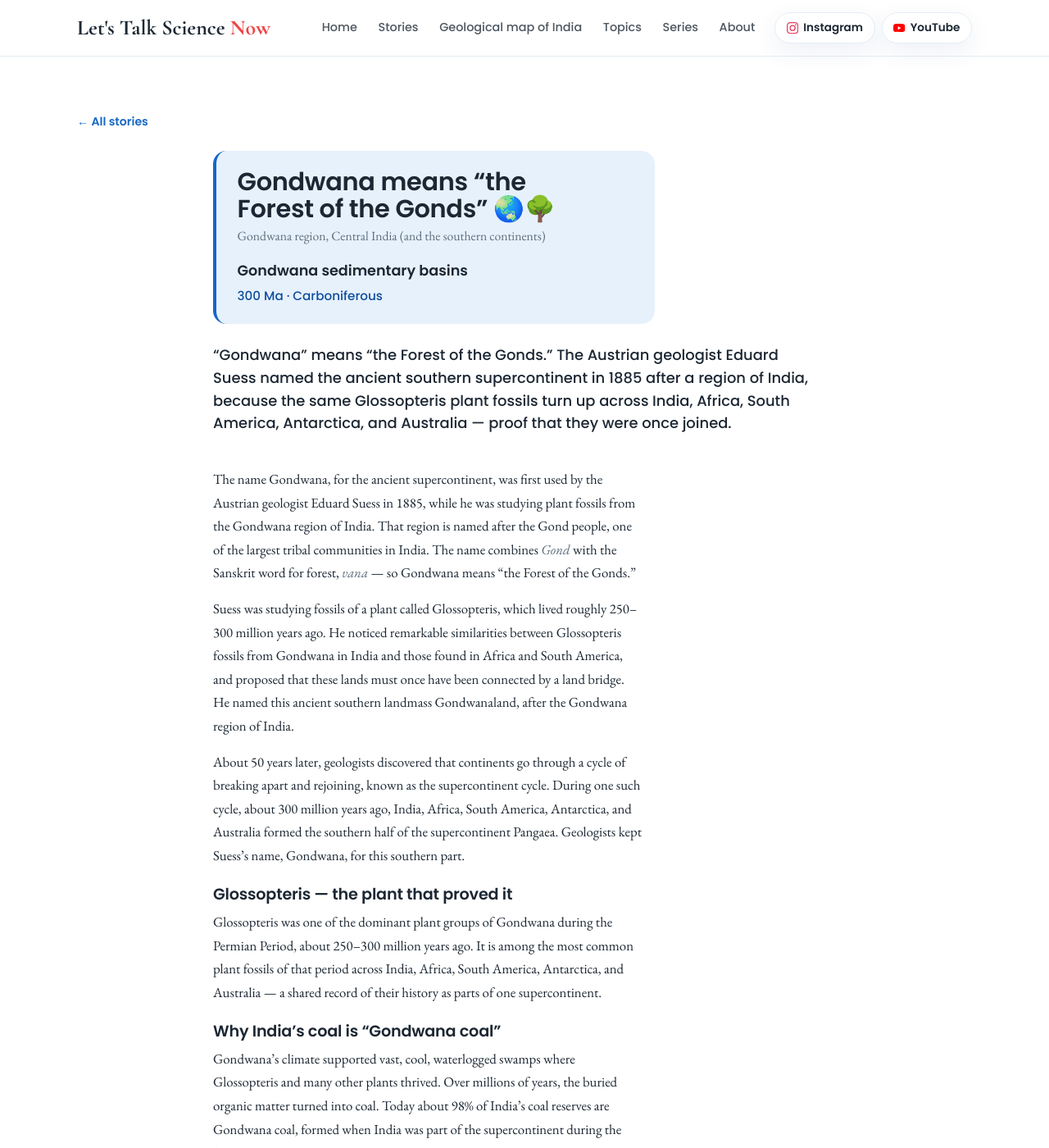
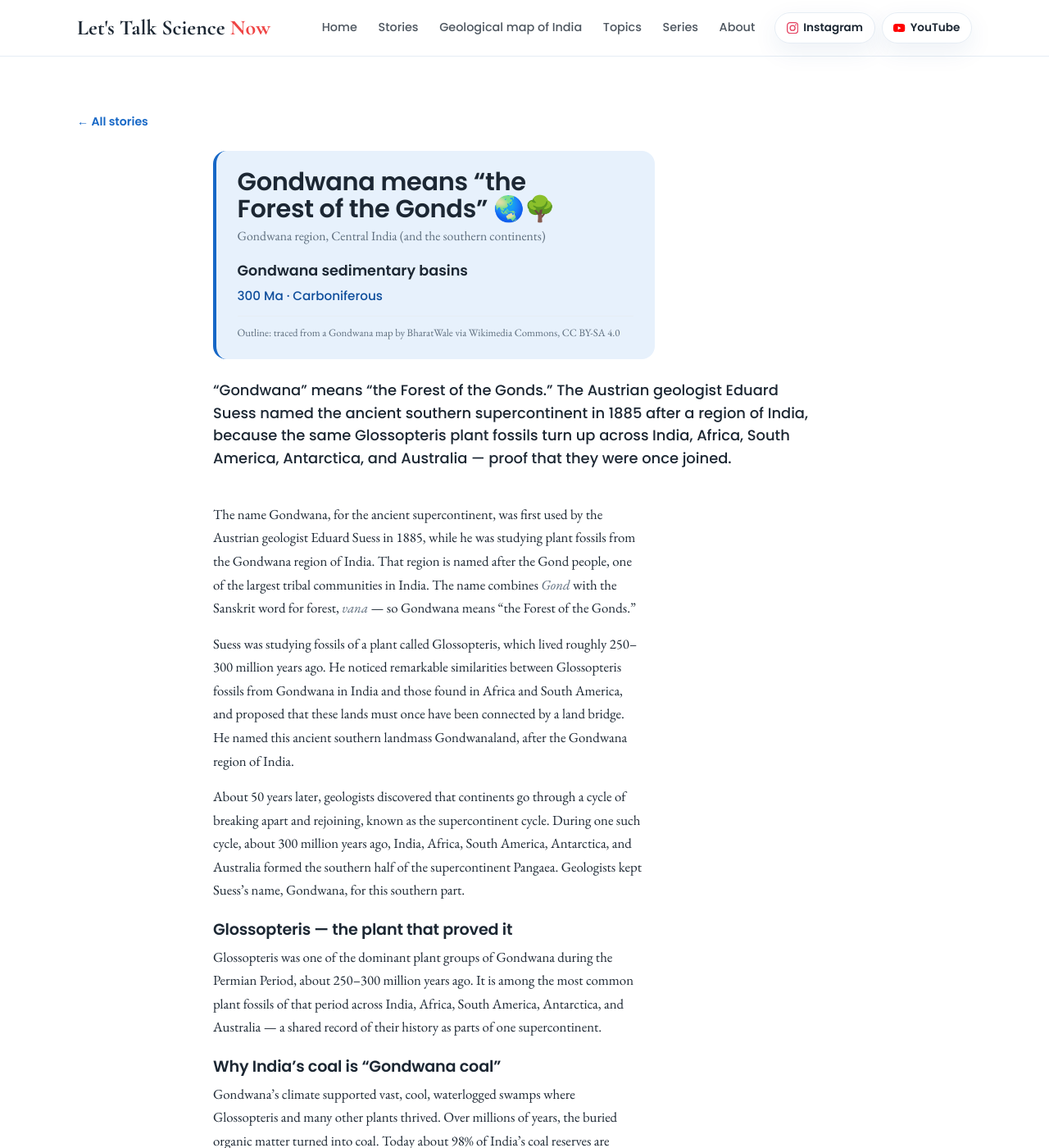
Before and after one commit to Akif-Vohra/LetsTalkScienceNow, a Jekyll site: the page built from _stories/gondwana/index.md, in a window 1280 px wide and 1400 px high. Shown: the whole window at 82% size. Built offline with Jekyll 4.4.1, drawn with Linux system fonts in a browser that asks for light colours.

Commit message:
Show outline source credit on the feature fact card (Gondwana, Western Ghats)

```diff
--- a/_includes/feature-box.html
+++ b/_includes/feature-box.html
@@ -28,5 +28,6 @@
   {% if include.location %}<p class="factcard__loc">{{ include.location }}</p>{% endif %}
   {% if page.feature_type %}<p class="factcard__type">{{ page.feature_type }}</p>{% endif %}
   {% if ageStr %}<p class="factcard__age">{{ ageStr }}{% if per %} &middot; {{ per }}{% endif %}</p>{% endif %}
+  {% if page.shape_credit %}<p class="factcard__credit">Outline: {{ page.shape_credit | markdownify | remove: '<p>' | remove: '</p>' | strip_newlines }}</p>{% endif %}
 </aside>
 {%- endif -%}
--- a/_stories/gondwana/index.md
+++ b/_stories/gondwana/index.md
@@ -9,4 +9,5 @@ age_ma: 300
 feature_type: "Gondwana sedimentary basins"
 map_title: "Gondwana region"
 shape: /assets/geo/features/gondwana.geojson   # Gond-region outline (namesake of the term), traced via georeference.ai
+shape_credit: "traced from a [Gondwana map by BharatWale via Wikimedia Commons](https://commons.wikimedia.org/wiki/File:Gondwana_Kingdom_edited.jpg), CC BY-SA 4.0"
 ---
--- a/assets/css/main.css
+++ b/assets/css/main.css
@@ -344,6 +344,8 @@ p{line-height:1.7;}
 .factcard__loc{color:var(--muted);font-size:.98rem;margin-top:.2rem;}
 .factcard__type{font-family:var(--font-head);font-weight:600;font-size:1.1rem;color:var(--ink);margin-top:.9rem;}
 .factcard__age{font-family:var(--font-head);font-weight:500;font-size:.95rem;color:var(--blue-deep);margin-top:.15rem;}
+.factcard__credit{color:var(--muted);font-size:.8rem;margin-top:.7rem;border-top:1px solid var(--line,#eee);padding-top:.55rem;}
+.factcard__credit a{color:inherit;}
 /* Lead sentence under the fact card (was the "big idea" text, minus the label) */
 .story__lead{max-width:65ch;margin:var(--sp-lg) auto 0;font-family:var(--font-head);font-weight:500;font-size:1.12rem;line-height:1.55;color:var(--ink);}
 
```
Also changed, not shown: _stories/western-ghats-madagascar/index.md (+1 -0 lines).
